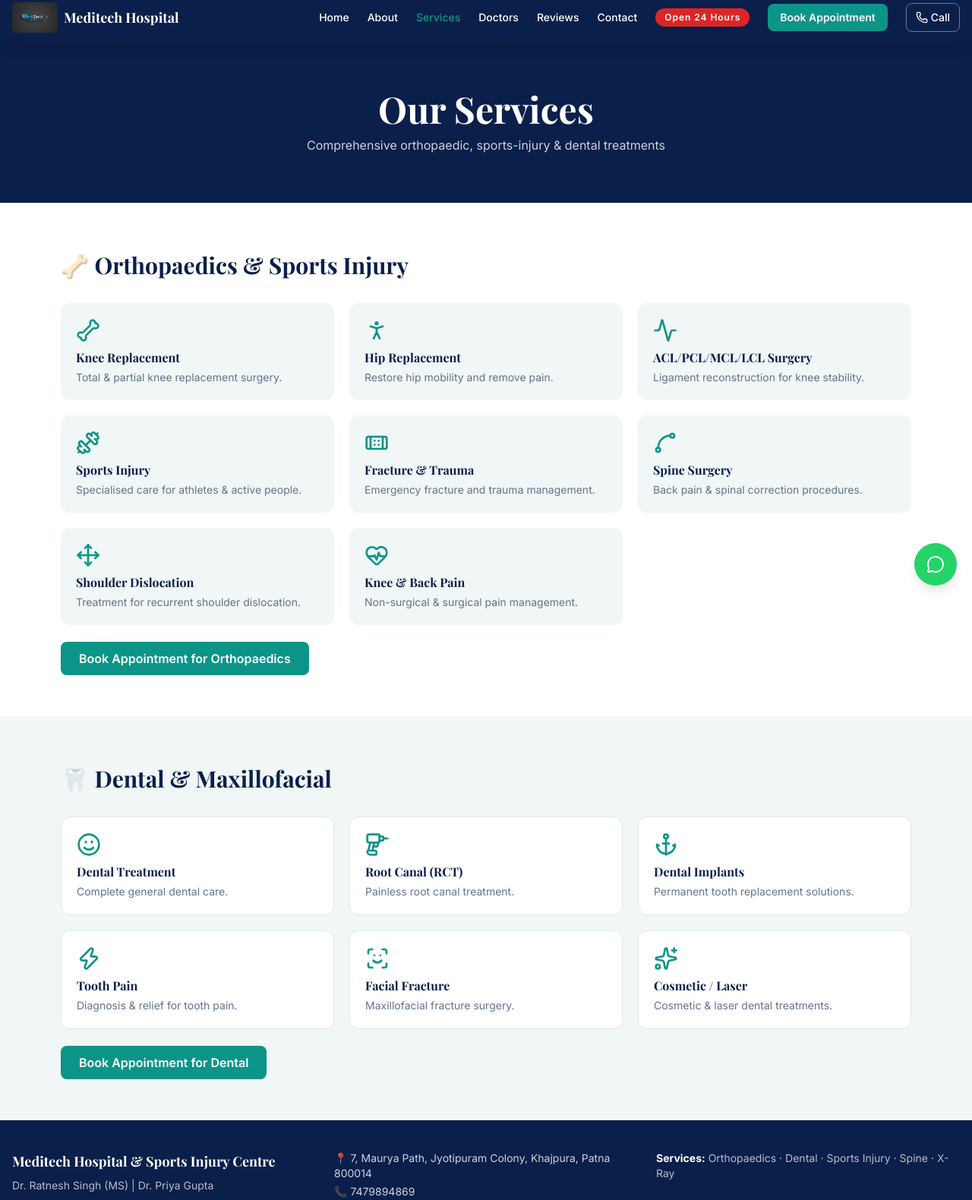
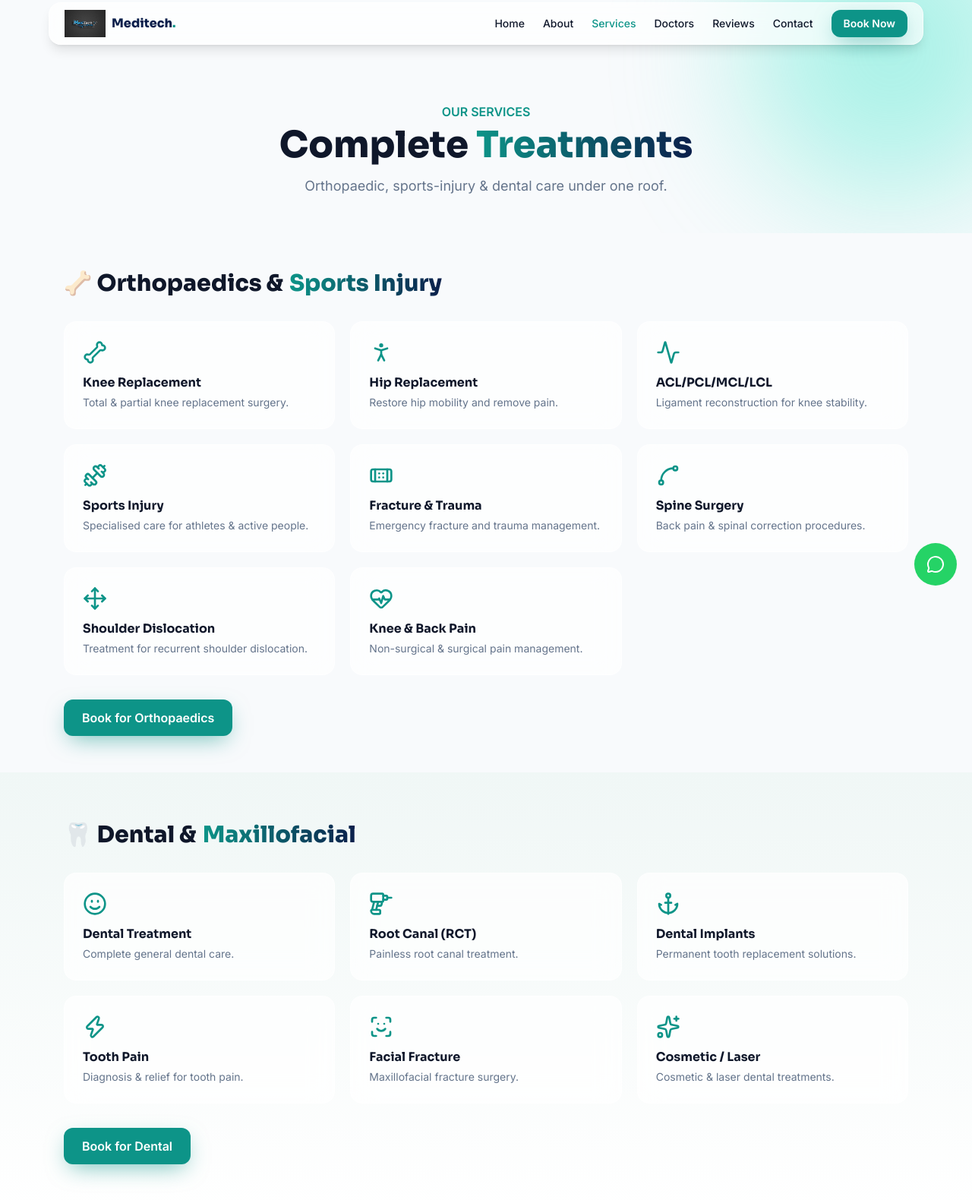
Before and after one commit to website199/Meditech-Hospital, a plain HTML site: page services.html in a window 1280 px wide. Shown: the part 9-1589 px from the top of the page at 76% size. Drawn offline with nearby package versions, Linux system fonts and the light colour scheme.

Commit message:
Update services.html

```diff
--- a/services.html
+++ b/services.html
@@ -1,78 +1,104 @@
 <!DOCTYPE html>
 <html lang="en">
 <head>
-  <meta charset="UTF-8" />
-  <meta name="viewport" content="width=device-width, initial-scale=1.0" />
+<meta charset="UTF-8"/>
+<meta name="viewport" content="width=device-width, initial-scale=1.0"/>
 <title>Services | Orthopaedic & Dental Treatment Patna | Meditech Hospital</title>
-  <meta name="description" content="Knee & hip replacement, ACL surgery, spine surgery, sports injury, dental implants, RCT, maxillofacial surgery in Patna at Meditech Hospital." />
-  <link href="https://fonts.googleapis.com/css2?family=Inter:wght@400;500;600;700&family=Playfair+Display:wght@700&display=swap" rel="stylesheet" />
+<meta name="description" content="Knee & hip replacement, ACL surgery, spine surgery, sports injury, dental implants, RCT, maxillofacial surgery in Patna at Meditech Hospital."/>
+<link href="https://fonts.googleapis.com/css2?family=Inter:wght@400;500;600;700;800&family=Sora:wght@600;700;800&display=swap" rel="stylesheet"/>
 <script src="https://cdn.tailwindcss.com"></script>
 <script src="https://unpkg.com/lucide@latest"></script>
-  <script>tailwind.config={theme:{extend:{colors:{navy:'#0B1F4B',teal:'#0D9488',light:'#F0F7F6',ink:'#1E293B',muted:'#64748B',star:'#F59E0B',emergency:'#DC2626'},fontFamily:{display:['"Playfair Display"','serif'],body:['Inter','sans-serif']}}}}</script>
-  <style>body{font-family:'Inter',sans-serif;color:#1E293B}h1,h2,h3,.display{font-family:'Playfair Display',serif}.label{letter-spacing:.08em}</style>
+<script>tailwind.config={theme:{extend:{colors:{navy:'#0B1F4B',teal:'#0D9488',mint:'#5EEAD4',light:'#F0F7F6',ink:'#0F172A',muted:'#64748B'},fontFamily:{display:['Sora','sans-serif'],body:['Inter','sans-serif']}}}}</script>
+<style>
+:root{scroll-behavior:smooth}
+body{font-family:'Inter',sans-serif;color:#0F172A;background:#F8FAFC;overflow-x:hidden}
+h1,h2,h3,.display{font-family:'Sora',sans-serif}
+.glass{background:rgba(255,255,255,.7);backdrop-filter:blur(16px);-webkit-backdrop-filter:blur(16px);border:1px solid rgba(255,255,255,.6)}
+.grad-text{background:linear-gradient(90deg,#0D9488,#0B1F4B);-webkit-background-clip:text;background-clip:text;color:transparent}
+.blob{position:absolute;border-radius:50%;filter:blur(80px);opacity:.5;z-index:0;animation:float 12s ease-in-out infinite}
+@keyframes float{0%,100%{transform:translate(0,0) scale(1)}50%{transform:translate(30px,-40px) scale(1.1)}}
+.reveal{opacity:0;transform:translateY(40px);transition:all .8s cubic-bezier(.2,.7,.2,1)}
+.reveal.show{opacity:1;transform:none}
+.card{transition:transform .4s cubic-bezier(.2,.7,.2,1),box-shadow .4s}
+.card:hover{transform:translateY(-10px);box-shadow:0 30px 60px -20px rgba(13,148,136,.35)}
+.btn-glow{box-shadow:0 10px 30px -8px rgba(13,148,136,.6);transition:.3s}
+.btn-glow:hover{transform:translateY(-3px);box-shadow:0 18px 40px -8px rgba(13,148,136,.75)}
+.fab{animation:pulse 2.5s infinite}
+@keyframes pulse{0%{box-shadow:0 0 0 0 rgba(37,211,102,.6)}70%{box-shadow:0 0 0 18px rgba(37,211,102,0)}100%{box-shadow:0 0 0 0 rgba(37,211,102,0)}}
+.navlink{position:relative}.navlink::after{content:'';position:absolute;left:0;bottom:-4px;width:0;height:2px;background:#0D9488;transition:.3s}.navlink:hover::after{width:100%}
+</style>
 </head>
-<body class="bg-white">
+<body>
 
-  <header class="sticky top-0 z-50 bg-navy text-white shadow-lg">
-    <div class="max-w-7xl mx-auto px-4 flex items-center justify-between h-16">
-      <a href="index.html" class="flex items-center gap-2"><img src="assets/logo.png" alt="Meditech Hospital" class="h-10 w-auto" onerror="this.style.display='none'" /><span class="font-display text-lg font-bold">Meditech Hospital</span></a>
-      <nav class="hidden md:flex items-center gap-6 text-sm font-medium">
-        <a href="index.html" class="hover:text-teal">Home</a><a href="about.html" class="hover:text-teal">About</a><a href="services.html" class="text-teal">Services</a><a href="doctors.html" class="hover:text-teal">Doctors</a><a href="reviews.html" class="hover:text-teal">Reviews</a><a href="contact.html" class="hover:text-teal">Contact</a>
-        <span class="bg-emergency text-xs px-3 py-1 rounded-full label font-semibold">Open 24 Hours</span>
-        <a href="contact.html" class="bg-teal px-4 py-2 rounded-lg font-semibold">Book Appointment</a>
-        <a href="tel:7479894869" class="flex items-center gap-1 border border-white/40 px-3 py-2 rounded-lg"><i data-lucide="phone" class="w-4 h-4"></i>Call</a>
+<header class="fixed top-3 inset-x-0 z-50 px-3">
+<div class="max-w-6xl mx-auto glass rounded-2xl shadow-lg px-5 flex items-center justify-between h-14">
+<a href="index.html" class="flex items-center gap-2"><img src="assets/logo.png" alt="Meditech" class="h-9 w-auto" onerror="this.style.display='none'"/><span class="font-display font-extrabold text-navy">Meditech<span class="text-teal">.</span></span></a>
+<nav class="hidden md:flex items-center gap-6 text-sm font-medium text-ink">
+<a href="index.html" class="navlink">Home</a><a href="about.html" class="navlink">About</a><a href="services.html" class="navlink text-teal">Services</a><a href="doctors.html" class="navlink">Doctors</a><a href="reviews.html" class="navlink">Reviews</a><a href="contact.html" class="navlink">Contact</a>
+<a href="contact.html" class="btn-glow bg-teal text-white px-4 py-2 rounded-xl font-semibold">Book Now</a>
 </nav>
-      <button id="menuBtn" class="md:hidden"><i data-lucide="menu" class="w-7 h-7"></i></button>
+<button id="menuBtn" class="md:hidden text-navy"><i data-lucide="menu"></i></button>
 </div>
-    <div id="mobileMenu" class="hidden md:hidden bg-navy border-t border-white/10 px-4 pb-4 space-y-2 text-sm">
+<div id="mobileMenu" class="hidden md:hidden max-w-6xl mx-auto mt-2 glass rounded-2xl p-4 space-y-1 text-sm font-medium">
 <a href="index.html" class="block py-2">Home</a><a href="about.html" class="block py-2">About</a><a href="services.html" class="block py-2">Services</a><a href="doctors.html" class="block py-2">Doctors</a><a href="reviews.html" class="block py-2">Reviews</a><a href="contact.html" class="block py-2">Contact</a>
-      <a href="contact.html" class="block bg-teal text-center py-2 rounded-lg font-semibold mt-2">Book Appointment</a>
+<a href="contact.html" class="block bg-teal text-white text-center py-2 rounded-xl font-semibold">Book Now</a>
 </div>
 </header>
 
-  <section class="bg-navy text-white py-16"><div class="max-w-4xl mx-auto px-4 text-center">
-    <h1 class="text-4xl md:text-5xl font-bold">Our Services</h1>
-    <p class="text-white/80 mt-3">Comprehensive orthopaedic, sports-injury & dental treatments</p>
-  </div></section>
+<section class="relative pt-36 pb-12 overflow-hidden">
+<div class="blob bg-mint" style="width:350px;height:350px;top:-60px;right:-40px"></div>
+<div class="max-w-4xl mx-auto px-5 text-center relative z-10 reveal">
+<span class="text-teal font-semibold">OUR SERVICES</span>
+<h1 class="text-5xl font-extrabold mt-2">Complete <span class="grad-text">Treatments</span></h1>
+<p class="text-muted mt-4 text-lg">Orthopaedic, sports-injury & dental care under one roof.</p>
+</div>
+</section>
 
-  <section class="py-16 bg-white"><div class="max-w-6xl mx-auto px-4">
-    <h2 class="text-3xl font-bold text-navy flex items-center gap-2">🦴 Orthopaedics & Sports Injury</h2>
+<section class="max-w-6xl mx-auto px-5 py-12">
+<div class="reveal"><h2 class="text-3xl font-extrabold flex items-center gap-2">🦴 Orthopaedics & <span class="grad-text">Sports Injury</span></h2></div>
 <div class="grid sm:grid-cols-2 lg:grid-cols-3 gap-5 mt-8">
-      <div class="bg-light rounded-xl p-5"><i data-lucide="bone" class="w-8 h-8 text-teal"></i><h3 class="font-bold text-navy mt-2">Knee Replacement</h3><p class="text-muted text-sm mt-1">Total & partial knee replacement surgery.</p></div>
-      <div class="bg-light rounded-xl p-5"><i data-lucide="person-standing" class="w-8 h-8 text-teal"></i><h3 class="font-bold text-navy mt-2">Hip Replacement</h3><p class="text-muted text-sm mt-1">Restore hip mobility and remove pain.</p></div>
-      <div class="bg-light rounded-xl p-5"><i data-lucide="activity" class="w-8 h-8 text-teal"></i><h3 class="font-bold text-navy mt-2">ACL/PCL/MCL/LCL Surgery</h3><p class="text-muted text-sm mt-1">Ligament reconstruction for knee stability.</p></div>
-      <div class="bg-light rounded-xl p-5"><i data-lucide="dumbbell" class="w-8 h-8 text-teal"></i><h3 class="font-bold text-navy mt-2">Sports Injury</h3><p class="text-muted text-sm mt-1">Specialised care for athletes & active people.</p></div>
-      <div class="bg-light rounded-xl p-5"><i data-lucide="bandage" class="w-8 h-8 text-teal"></i><h3 class="font-bold text-navy mt-2">Fracture & Trauma</h3><p class="text-muted text-sm mt-1">Emergency fracture and trauma management.</p></div>
-      <div class="bg-light rounded-xl p-5"><i data-lucide="spline" class="w-8 h-8 text-teal"></i><h3 class="font-bold text-navy mt-2">Spine Surgery</h3><p class="text-muted text-sm mt-1">Back pain & spinal correction procedures.</p></div>
-      <div class="bg-light rounded-xl p-5"><i data-lucide="move" class="w-8 h-8 text-teal"></i><h3 class="font-bold text-navy mt-2">Shoulder Dislocation</h3><p class="text-muted text-sm mt-1">Treatment for recurrent shoulder dislocation.</p></div>
-      <div class="bg-light rounded-xl p-5"><i data-lucide="heart-pulse" class="w-8 h-8 text-teal"></i><h3 class="font-bold text-navy mt-2">Knee & Back Pain</h3><p class="text-muted text-sm mt-1">Non-surgical & surgical pain management.</p></div>
+<div class="card reveal glass rounded-2xl p-6"><i data-lucide="bone" class="w-8 h-8 text-teal"></i><h3 class="font-bold mt-3">Knee Replacement</h3><p class="text-muted text-sm mt-1">Total & partial knee replacement surgery.</p></div>
+<div class="card reveal glass rounded-2xl p-6"><i data-lucide="person-standing" class="w-8 h-8 text-teal"></i><h3 class="font-bold mt-3">Hip Replacement</h3><p class="text-muted text-sm mt-1">Restore hip mobility and remove pain.</p></div>
+<div class="card reveal glass rounded-2xl p-6"><i data-lucide="activity" class="w-8 h-8 text-teal"></i><h3 class="font-bold mt-3">ACL/PCL/MCL/LCL</h3><p class="text-muted text-sm mt-1">Ligament reconstruction for knee stability.</p></div>
+<div class="card reveal glass rounded-2xl p-6"><i data-lucide="dumbbell" class="w-8 h-8 text-teal"></i><h3 class="font-bold mt-3">Sports Injury</h3><p class="text-muted text-sm mt-1">Specialised care for athletes & active people.</p></div>
+<div class="card reveal glass rounded-2xl p-6"><i data-lucide="bandage" class="w-8 h-8 text-teal"></i><h3 class="font-bold mt-3">Fracture & Trauma</h3><p class="text-muted text-sm mt-1">Emergency fracture and trauma management.</p></div>
+<div class="card reveal glass rounded-2xl p-6"><i data-lucide="spline" class="w-8 h-8 text-teal"></i><h3 class="font-bold mt-3">Spine Surgery</h3><p class="text-muted text-sm mt-1">Back pain & spinal correction procedures.</p></div>
+<div class="card reveal glass rounded-2xl p-6"><i data-lucide="move" class="w-8 h-8 text-teal"></i><h3 class="font-bold mt-3">Shoulder Dislocation</h3><p class="text-muted text-sm mt-1">Treatment for recurrent shoulder dislocation.</p></div>
+<div class="card reveal glass rounded-2xl p-6"><i data-lucide="heart-pulse" class="w-8 h-8 text-teal"></i><h3 class="font-bold mt-3">Knee & Back Pain</h3><p class="text-muted text-sm mt-1">Non-surgical & surgical pain management.</p></div>
 </div>
-    <div class="mt-8"><a href="contact.html" class="bg-teal text-white px-6 py-3 rounded-lg font-semibold">Book Appointment for Orthopaedics</a></div>
-  </div></section>
+<div class="mt-8 reveal"><a href="contact.html" class="btn-glow bg-teal text-white px-6 py-3 rounded-xl font-semibold inline-block">Book for Orthopaedics</a></div>
+</section>
 
-  <section class="py-16 bg-light"><div class="max-w-6xl mx-auto px-4">
-    <h2 class="text-3xl font-bold text-navy flex items-center gap-2">🦷 Dental & Maxillofacial</h2>
+<section class="bg-gradient-to-b from-light to-white py-16">
+<div class="max-w-6xl mx-auto px-5">
+<div class="reveal"><h2 class="text-3xl font-extrabold flex items-center gap-2">🦷 Dental & <span class="grad-text">Maxillofacial</span></h2></div>
 <div class="grid sm:grid-cols-2 lg:grid-cols-3 gap-5 mt-8">
-      <div class="bg-white border border-slate-200 rounded-xl p-5"><i data-lucide="smile" class="w-8 h-8 text-teal"></i><h3 class="font-bold text-navy mt-2">Dental Treatment</h3><p class="text-muted text-sm mt-1">Complete general dental care.</p></div>
-      <div class="bg-white border border-slate-200 rounded-xl p-5"><i data-lucide="drill" class="w-8 h-8 text-teal"></i><h3 class="font-bold text-navy mt-2">Root Canal (RCT)</h3><p class="text-muted text-sm mt-1">Painless root canal treatment.</p></div>
-      <div class="bg-white border border-slate-200 rounded-xl p-5"><i data-lucide="anchor" class="w-8 h-8 text-teal"></i><h3 class="font-bold text-navy mt-2">Dental Implants</h3><p class="text-muted text-sm mt-1">Permanent tooth replacement solutions.</p></div>
-      <div class="bg-white border border-slate-200 rounded-xl p-5"><i data-lucide="zap" class="w-8 h-8 text-teal"></i><h3 class="font-bold text-navy mt-2">Tooth Pain</h3><p class="text-muted text-sm mt-1">Diagnosis & relief for tooth pain.</p></div>
-      <div class="bg-white border border-slate-200 rounded-xl p-5"><i data-lucide="scan-face" class="w-8 h-8 text-teal"></i><h3 class="font-bold text-navy mt-2">Facial Fracture</h3><p class="text-muted text-sm mt-1">Maxillofacial fracture surgery.</p></div>
-      <div class="bg-white border border-slate-200 rounded-xl p-5"><i data-lucide="sparkles" class="w-8 h-8 text-teal"></i><h3 class="font-bold text-navy mt-2">Cosmetic / Laser</h3><p class="text-muted text-sm mt-1">Cosmetic & laser dental treatments.</p></div>
+<div class="card reveal glass rounded-2xl p-6"><i data-lucide="smile" class="w-8 h-8 text-teal"></i><h3 class="font-bold mt-3">Dental Treatment</h3><p class="text-muted text-sm mt-1">Complete general dental care.</p></div>
+<div class="card reveal glass rounded-2xl p-6"><i data-lucide="drill" class="w-8 h-8 text-teal"></i><h3 class="font-bold mt-3">Root Canal (RCT)</h3><p class="text-muted text-sm mt-1">Painless root canal treatment.</p></div>
+<div class="card reveal glass rounded-2xl p-6"><i data-lucide="anchor" class="w-8 h-8 text-teal"></i><h3 class="font-bold mt-3">Dental Implants</h3><p class="text-muted text-sm mt-1">Permanent tooth replacement solutions.</p></div>
+<div class="card reveal glass rounded-2xl p-6"><i data-lucide="zap" class="w-8 h-8 text-teal"></i><h3 class="font-bold mt-3">Tooth Pain</h3><p class="text-muted text-sm mt-1">Diagnosis & relief for tooth pain.</p></div>
+<div class="card reveal glass rounded-2xl p-6"><i data-lucide="scan-face" class="w-8 h-8 text-teal"></i><h3 class="font-bold mt-3">Facial Fracture</h3><p class="text-muted text-sm mt-1">Maxillofacial fracture surgery.</p></div>
+<div class="card reveal glass rounded-2xl p-6"><i data-lucide="sparkles" class="w-8 h-8 text-teal"></i><h3 class="font-bold mt-3">Cosmetic / Laser</h3><p class="text-muted text-sm mt-1">Cosmetic & laser dental treatments.</p></div>
 </div>
-    <div class="mt-8"><a href="contact.html" class="bg-teal text-white px-6 py-3 rounded-lg font-semibold">Book Appointment for Dental</a></div>
-  </div></section>
+<div class="mt-8 reveal"><a href="contact.html" class="btn-glow bg-teal text-white px-6 py-3 rounded-xl font-semibold inline-block">Book for Dental</a></div>
+</div>
+</section>
 
-  <footer class="bg-navy text-white py-10">
-    <div class="max-w-7xl mx-auto px-4 grid md:grid-cols-3 gap-6 text-sm">
-      <div><h3 class="font-display text-lg font-bold">Meditech Hospital & Sports Injury Centre</h3><p class="text-white/70 mt-2">Dr. Ratnesh Singh (MS) | Dr. Priya Gupta</p></div>
-      <div class="text-white/80 space-y-1"><p>📍 7, Maurya Path, Jyotipuram Colony, Khajpura, Patna 800014</p><p>📞 <a href="tel:7479894869" class="hover:text-teal">7479894869</a></p><p>🕐 Open 24 Hours</p><p><a href="https://maps.app.goo.gl/Ztuvkz7mox37qGKw6" class="text-teal">View on Google Maps →</a></p></div>
-      <div class="text-white/70"><p><b class="text-white">Services:</b> Orthopaedics · Dental · Sports Injury · Spine · X-Ray</p></div>
+<footer class="bg-navy text-white pt-14 pb-8">
+<div class="max-w-6xl mx-auto px-5 grid md:grid-cols-3 gap-8 text-sm">
+<div><h3 class="font-display text-lg font-extrabold">Meditech<span class="text-mint">.</span></h3><p class="text-white/70 mt-2">Meditech Hospital & Sports Injury Centre</p><p class="text-white/60 mt-1">Dr. Ratnesh Singh (MS) | Dr. Priya Gupta</p></div>
+<div class="text-white/80 space-y-1"><p>📍 7, Maurya Path, Jyotipuram Colony, Khajpura, Patna 800014</p><p>📞 <a href="tel:7479894869" class="hover:text-mint">7479894869</a></p><p>🕐 Open 24 Hours</p><p><a href="https://maps.app.goo.gl/Ztuvkz7mox37qGKw6" class="text-mint">View on Google Maps →</a></p></div>
+<div class="text-white/70"><p><b class="text-white">Services</b></p><p class="mt-1">Orthopaedics · Dental · Sports Injury · Spine · X-Ray</p></div>
 </div>
-    <p class="text-center text-white/50 text-xs mt-8">© 2025 Meditech Hospital. All rights reserved.</p>
+<p class="text-center text-white/50 text-xs mt-10">© 2025 Meditech Hospital. All rights reserved.</p>
 </footer>
 
-  <a href="https://wa.me/917479894869" class="fixed bottom-5 right-5 z-50 bg-[#25D366] text-white p-4 rounded-full shadow-lg"><i data-lucide="message-circle" class="w-6 h-6"></i></a>
-  <script>lucide.createIcons();document.getElementById('menuBtn').onclick=()=>document.getElementById('mobileMenu').classList.toggle('hidden');</script>
+<a href="https://wa.me/917479894869" class="fab fixed bottom-5 right-5 z-50 bg-[#25D366] text-white p-4 rounded-full shadow-xl"><i data-lucide="message-circle" class="w-6 h-6"></i></a>
+<script>
+lucide.createIcons();
+document.getElementById('menuBtn').onclick=()=>document.getElementById('mobileMenu').classList.toggle('hidden');
+const io=new IntersectionObserver(e=>e.forEach(x=>{if(x.isIntersecting)x.target.classList.add('show')}),{threshold:.15});
+document.querySelectorAll('.reveal').forEach((el,i)=>{el.style.transitionDelay=(i%3*.08)+'s';io.observe(el)});
+</script>
 </body>
 </html>
```
Lines whose indentation alone changed are shown as unchanged.
